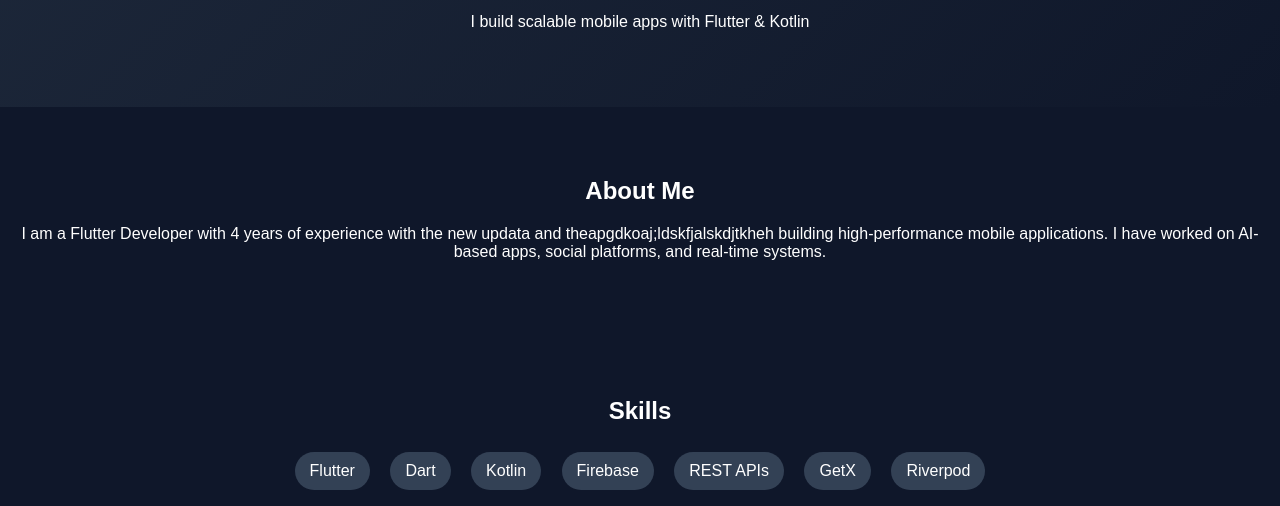
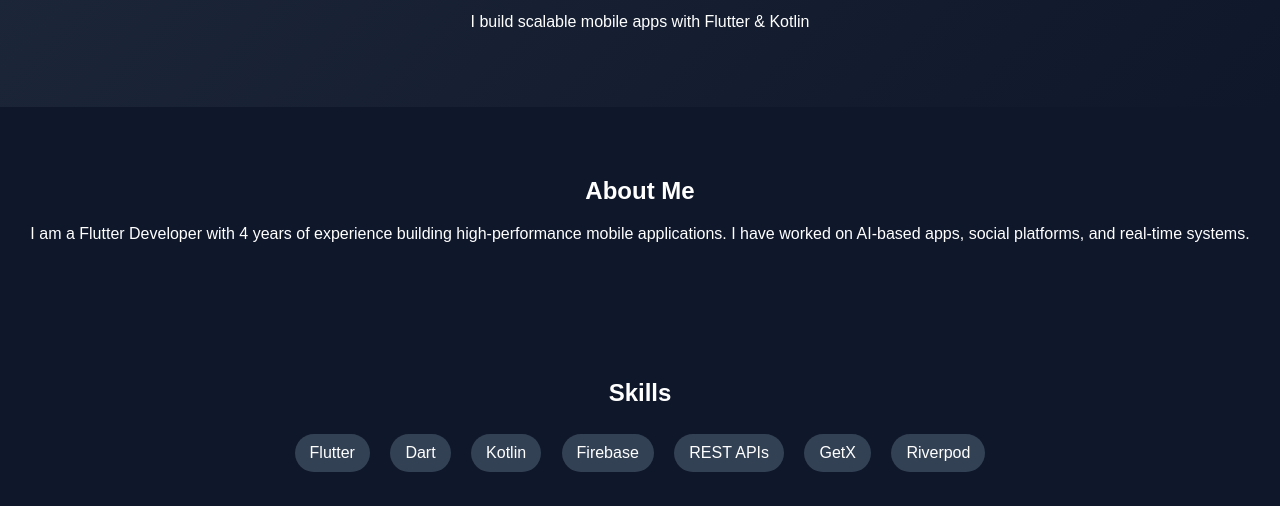
Before and after one commit to alifaizanmehmood05/alifaizan.github.io, a plain HTML site: page index.html in a window 1280 px wide. Shown: the part 294-800 px from the top of the page. Drawn offline with Linux system fonts and the light colour scheme.

Commit message:
new updates

```diff
--- a/index.html
+++ b/index.html
@@ -14,7 +14,6 @@
     <h1>Ali Faizan 👋</h1>
     <p>Flutter Developer | 4+ Years Experience</p>
     <p>I build scalable mobile apps with Flutter & Kotlin</p>
-
   </section>
 
 
@@ -25,7 +24,7 @@
   <section class="section fade-in">
     <h2>About Me</h2>
     <p>
-      I am a Flutter Developer with 4 years of experience  with the new updata and theapgdkoaj;ldskfjalskdjtkheh building high-performance mobile applications.
+      I am a Flutter Developer with 4 years of experience building high-performance mobile applications.
       I have worked on AI-based apps, social platforms, and real-time systems.
     </p>
   </section>
```
